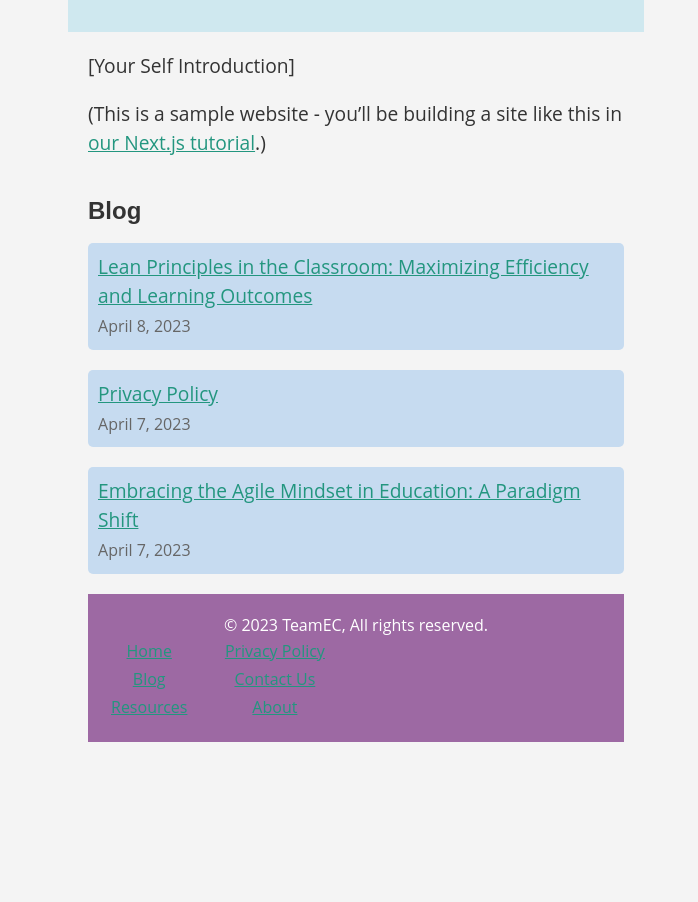
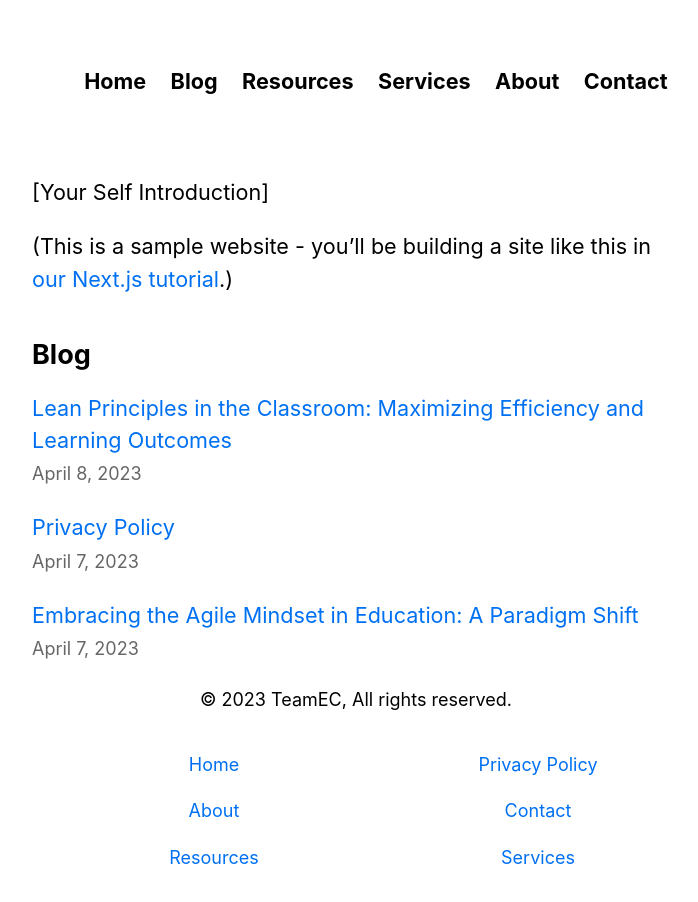
Before and after one commit to NJIT-WIS/project-2-is219-teamec, a Next.js app: page / in a window 1280 px wide. Shown: the part 280-1182 px from the top of the page, without its empty margins (284-982 px from the left). Before the commit the page ends 1118 px from the top, so only its background shows below. Built offline with nearby package versions, Linux system fonts and the light colour scheme.

Commit message:
Added navbar component

```diff
--- a/components/footer.js
+++ b/components/footer.js
@@ -1,45 +1,69 @@
-// components/Footer.js
-
-import styles from './footer.module.css'
+import Link from 'next/link';
 
 export default function Footer() {
   return (
-    <footer className={styles.footer}>
-      <div className={styles.footerContent}>
+    <footer>
+      <div>
         <p>&copy; 2023 TeamEC, All rights reserved.</p>
-        <table>
-               <tr>
-                   <td><a href='Home'>Home</a></td>
-                   <td>ㅤㅤ</td>
-                   <td><a href='Privacy'>Privacy Policy</a></td>
-               </tr>
-               <tr>
-                   <td><a href='Blog'>Blog</a></td>
-                   <td>ㅤㅤ</td>
-                   <td><a href='Contact'>Contact Us</a></td>
-               </tr>
-               <tr>
-                   <td><a href='Resources'>Resources</a></td>
-                   <td>ㅤㅤ</td>
-                   <td><a href='About'>About</a></td>
-               </tr>
-         </table>
+          <div className="row">
+              <div className="column">
+                  <ul>
+                      <li>
+                          <Link href="/">
+                              <p>Home</p>
+                          </Link>
+                      </li>
+                      <li>
+                          <Link href="/about">
+                              <p>About</p>
+                          </Link>
+                      </li>
+                      <li>
+                          <Link href="/resources">
+                              <p>Resources</p>
+                          </Link>
+                      </li>
+                  </ul>
+              </div>
+              <div className="column">
+                  <ul>
+                      <li>
+                          <Link href="/privacy">
+                              <p>Privacy Policy</p>
+                          </Link>
+                      </li>
+                      <li>
+                          <Link href="/contact">
+                              <p>Contact</p>
+                          </Link>
+                      </li>
+                      <li>
+                          <Link href="/services">
+                              <p>Services</p>
+                          </Link>
+                      </li>
+                  </ul>
+              </div>
+          </div>
       </div>
     </footer>
   )
 }
 
 //<table>
-//               <tr>
-//                   <td><a href="#">Home</a></td>
-//                   <td><a href="#">Privacy Policy</a></td>
-//               </tr>
-//               <tr>
-//                   <td><a href="#">Blog</a></td>
-//                   <td><a href="#">Contact Us</a></td>
-//               </tr>
-//               <tr>
-//                   <td><a href="#">Resources</a></td>
-//                   <td><a href="#">About</a></td>
-//               </tr>
-//         </table>
+//                <tr>
+//                    <td><a href='Home'>Home</a></td>
+//                    <td>ㅤㅤ</td>
+//                    <td><a href='Privacy'>Privacy Policy</a></td>
+//                </tr>
+//                <tr>
+//                    <td><a href='Blog'>Blog</a></td>
+//                    <td>ㅤㅤ</td>
+//                    <td><a href='Contact'>Contact Us</a></td>
+//                </tr>
+//                <tr>
+//                    <td><a href='Resources'>Resources</a></td>
+//                    <td>ㅤㅤ</td>
+//                    <td><a href='About'>About</a></td>
+//                </tr>
+//          </table>
--- a/components/footer.module.css
+++ /dev/null
@@ -1,11 +0,0 @@
-.container {
-  max-width: 36rem;
-  padding: 0 1rem;
-  margin: 3rem auto 6rem;
-}
-
-.header {
-  display: flex;
-  flex-direction: column;
-  align-items: center;
-}
--- /dev/null
+++ b/components/navbar.js
@@ -0,0 +1,40 @@
+import Link from 'next/link';
+
+export default function Navbar() {
+  return (
+    <nav>
+      <ul>
+        <li>
+          <Link href="/">
+            <p>Home</p>
+          </Link>
+        </li>
+        <li>
+          <Link href="/blog">
+            <p>Blog</p>
+          </Link>
+        </li>
+        <li>
+          <Link href="/resources">
+            <p>Resources</p>
+          </Link>
+        </li>
+        <li>
+          <Link href="/services">
+            <p>Services</p>
+          </Link>
+        </li>
+        <li>
+          <Link href="/about">
+            <p>About</p>
+          </Link>
+        </li>
+        <li>
+          <Link href="/contact">
+            <p>Contact</p>
+          </Link>
+        </li>
+      </ul>
+    </nav>
+  );
+};
--- a/pages/index.js
+++ b/pages/index.js
@@ -4,6 +4,7 @@ import utilStyles from '../styles/utils.module.css'
 import { getSortedPostsData } from '../lib/posts'
 import Link from 'next/link'
 import Date from '../components/date'
+import Navbar from '../components/navbar'
 import Footer from "../components/footer";
 
 export default function Home({ allPostsData }) {
@@ -12,6 +13,9 @@ export default function Home({ allPostsData }) {
       <Head>
         <title>MyWebClass.org</title>
       </Head>
+        <section>
+            <Navbar/>
+        </section>
       <section className={utilStyles.headingMd}>
         <p>[Your Self Introduction]</p>
         <p>
--- a/styles/global.css
+++ b/styles/global.css
@@ -1,98 +1,64 @@
 html,
 body {
-  font-family: 'Open Sans', sans-serif;
-  background-color: #f4f4f4;
-  color: #333;
-}
-
-h1, h2, h3, h4, h5, h6 {
-  font-family: 'Montserrat', sans-serif;
-  font-weight: bold;
+  font-family: -apple-system, BlinkMacSystemFont, Segoe UI, Roboto, Oxygen,
+    Ubuntu, Cantarell, Fira Sans, Droid Sans, Helvetica Neue, sans-serif;
+  line-height: 1.6;
+  font-size: 18px;
 }
 
 a {
-  color: #23967F;
+  color: #0070f3;
+  text-decoration: none;
 }
 
-/* Header Styles */
-header {
-  background-color: #CFE8EF;
-  padding: 20px;
-  display: flex;
-  justify-content: space-between;
-  align-items: center;
+a:hover {
+  text-decoration: underline;
 }
 
-header h1 {
-  font-size: 2.5rem;
-  margin: 0;
-  color: #22223B;
+img {
+  max-width: 100%;
+  display: block;
 }
 
+/* Navbar */
+
+nav {
+  width:100%;
+  list-style: none;
+}
 nav ul {
   list-style: none;
   display: flex;
+  margin:auto;
 }
 
 nav li {
-  margin-right: 20px;
+  margin: auto;
+  text-align: center;
 }
 
 nav a {
-  text-decoration: none;
-  color: #C6DBF0;
+  font-weight: bold;
+  color: black;
   font-size: 1.2rem;
+  margin:5%;
 }
 
-/* Main Content Styles */
-main {
-  margin: 20px;
-}
-
-/* Article List Styles */
-ul {
+/* Footer */
+footer * {
+  box-sizing: border-box;
   list-style: none;
-  padding: 0;
-  margin: 0;
-}
-
-li {
-  margin-bottom: 10px;
-  padding: 10px;
-  background-color: #C6DBF0;
-  border-radius: 5px;
-}
-
-li:hover {
-  background-color: #C8A2C8;
-  color: #fff;
-}
-
-/* Footer Styles */
-footer {
-  background-color: #9D69A3;
-  color: #fff;
-  padding: 20px;
+  justify-content: center;
   text-align: center;
 }
 
-footer p {
-  margin: 0;
+footer .column {
+  float: left;
+  width: 50%;
 }
 
-/* Button Styles */
-.btn {
-  display: inline-block;
-  background-color: #23967F;
-  color: #fff;
-  padding: 10px 20px;
-  border-radius: 5px;
-  text-decoration: none;
-  transition: all 0.3s ease;
+footer .row:after {
+  content: "";
+  display: table;
+  clear: both;
 }
-
-.btn:hover {
-  background-color: #C6DBF0;
-  color: #9D69A3;
-  cursor: pointer;
-}
```
Also changed, not shown: styles/utils.module.css (line endings or trailing spaces).
